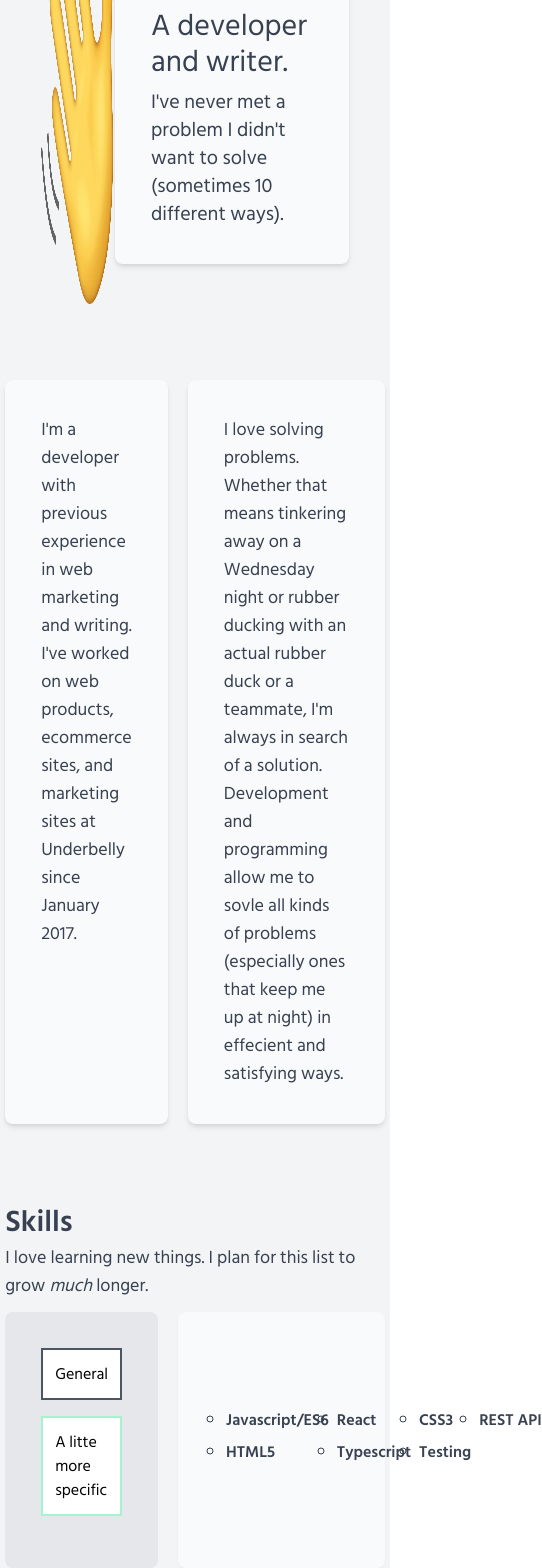
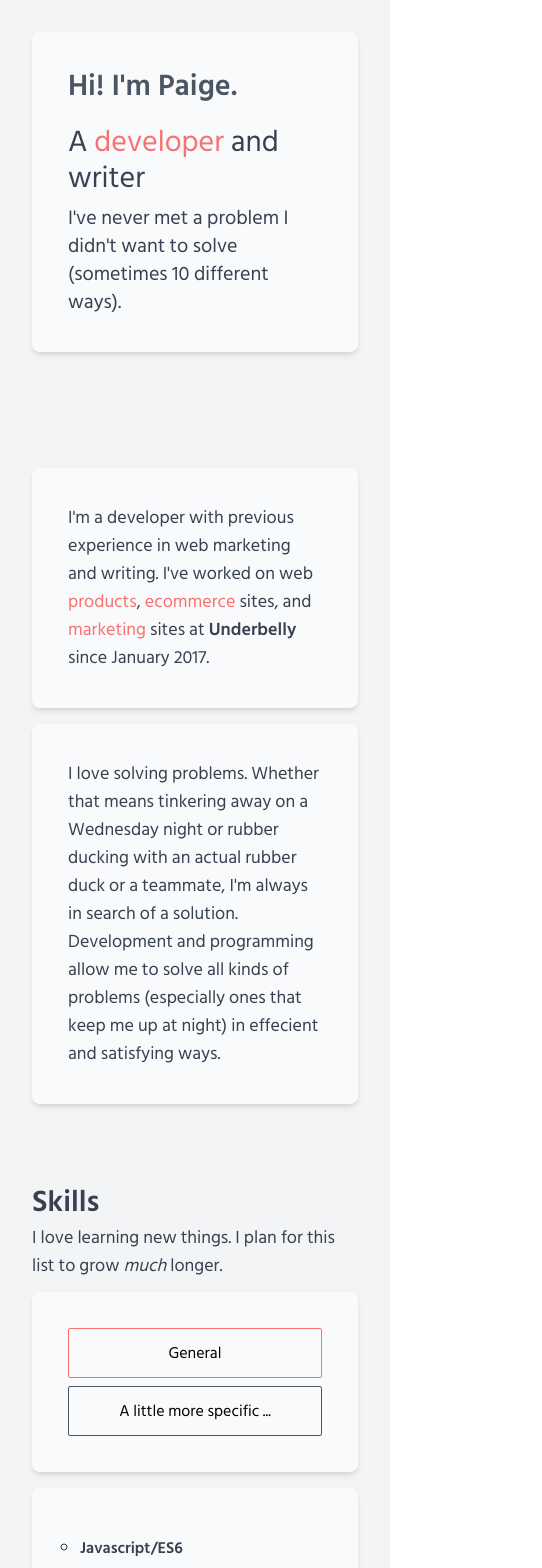
Before and after one commit to paigecwilley/paigecwilley.com, a Next.js app: page / in a window 390 px wide. Shown: the part 340-1908 px from the top of the page, 542 px wide, since content can reach past the window. Built offline with nearby package versions, Linux system fonts and the light colour scheme; what @tailwindcss/typography would draw is missing.

Commit message:
homepage mobile styles are better

```diff
--- a/pages/index.js
+++ b/pages/index.js
@@ -10,40 +10,50 @@ export default function Home() {
   return (
     <>
       <Head>
-        <title>Create Next App</title>
+        <title>Paige C. Willey - Developer</title>
         <link rel="icon" href="/favicon.ico" />
       </Head>
 
       <main className="flex flex-col justify-center items-center bg-gray-100 font-sans">
-        <div className="px-8 max-w-6xl">
-          <div className="px-9 py-9 my-10 flex justify-between">
-            <Image
-              src="/static/images/waving_hand_emoji.png"
-              width="300px"
-              height="300px"
-            />
+        <div className="px-8 max-w-6xl pt-20">
+          <div className="px-0 lg:px-9 py-9 my-10 flex flex-col lg:flex-row lg:justify-between">
+            <div className="w-44 h-44 lg:w-72 lg:h-72 relative animate-wave">
+              <Image src="/static/images/waving_hand_emoji.png" layout="fill" />
+            </div>
             <div className="max-w-md px-9 py-9 my-10 bg-gray-50 rounded-lg shadow-md text-gray-700">
               <h1 className="font-sans mb-5 text-3xl font-semibold text-gray-600">
                 Hi! I'm Paige.
               </h1>
-              <h3 className="mb-2 text-3xl">A developer and writer.</h3>
+              <h3 className="mb-2 text-3xl">
+                A <span className="text-red-400">developer</span> and writer
+              </h3>
               <h3>
                 I've never met a problem I didn't want to solve (sometimes 10
                 different ways).
               </h3>
             </div>
           </div>
-          <div className="my-10 flex text-gray-700 mb-4">
-            <p className=" p-9 max-w-2xl bg-gray-50 shadow-md rounded-lg mr-5">
+          <div className="my-10 flex flex-col lg:flex-row text-gray-700 mb-4">
+            <p className=" p-9 max-w-2xl bg-gray-50 shadow-md rounded-lg lg:mr-5 mb-4 lg:mb-0">
               I'm a developer with previous experience in web marketing and
-              writing. I've worked on web products, ecommerce sites, and
-              marketing sites at Underbelly since January 2017.
+              writing. I've worked on web{" "}
+              <span className="text-red-400">products</span>,{" "}
+              <span className="text-red-400">ecommerce</span> sites, and{" "}
+              <span className="text-red-400">marketing</span> sites at{" "}
+              <a
+                href="https://underbelly.is"
+                target="__blank"
+                className="font-semibold"
+              >
+                Underbelly
+              </a>{" "}
+              since January 2017.
             </p>
             <p className=" p-9 max-w-2xl  bg-gray-50 shadow-md rounded-lg text-lg">
               I love solving problems. Whether that means tinkering away on a
               Wednesday night or rubber ducking with an actual rubber duck or a
               teammate, I'm always in search of a solution. Development and
-              programming allow me to sovle all kinds of problems (especially
+              programming allow me to solve all kinds of problems (especially
               ones that keep me up at night) in effecient and satisfying ways.
             </p>
           </div>
@@ -53,10 +63,6 @@ export default function Home() {
           <div id="work">
             <HomeWork />
           </div>
-
-          {/* <div id="about">
-            <HomeAbout />
-          </div> */}
         </div>
       </main>
 
--- /dev/null
+++ b/src/components/Button/index.js
@@ -0,0 +1,16 @@
+import React from "react";
+
+const Button = ({ children, active, click }) => {
+  return (
+    <button
+      className={`p-3 mb-2 last:mb-0 rounded-sm  hover:bg-gray-200 bg-white-600  focus:outline-none focus:ring-1 focus:ring-red-400 active:ring-red-400 ${
+        active ? "border border-red-400 bg-white-600" : "border border-gray-600"
+      }`}
+      onClick={() => click()}
+    >
+      {children}
+    </button>
+  );
+};
+
+export default Button;
--- a/src/components/Footer/index.js
+++ b/src/components/Footer/index.js
@@ -1,13 +1,13 @@
 import React from "react";
 
 const footerLinks = [
-  { label: "Github", link: "" },
-  { label: "Twitter", link: "" },
-  { label: "LinkedIn", link: "" },
+  { label: "Github", link: "https://github.com/paigecwilley" },
+  { label: "Twitter", link: "https://twitter.com/paigecwilley" },
+  { label: "LinkedIn", link: "https://www.linkedin.com/in/paigecwilley" },
 ];
 
 const Footer = () => (
-  <footer className="bg-gray-200">
+  <footer className="bg-gray-200 px-8">
     <div
       className=" bg-gray-200 flex justify-between max-w-7xl py-9"
       style={{ margin: "0 auto" }}
@@ -18,7 +18,9 @@ const Footer = () => (
       <ul>
         {footerLinks.map((link) => (
           <li key={link.label} className="text-xl font-semibold">
-            <a href={link.link}>{link.label}</a>
+            <a href={link.link} target="__blank">
+              {link.label}
+            </a>
           </li>
         ))}
       </ul>
--- a/src/components/HomeSkills/SkillList.js
+++ b/src/components/HomeSkills/SkillList.js
@@ -3,11 +3,11 @@ import React from "react";
 const SkillList = ({ list }) => {
   return (
     <div className="w-full">
-      <ul className="flex flex-col flex-wrap max-h-20">
+      <ul className="flex flex-col flex-wrap lg:max-h-20">
         {list.map((skill) => (
           <li
             key={skill}
-            className="list-circle text-gray-700 mr-2 mb-2 font-semibold"
+            className="list-circle text-gray-700 mr-2 mb-2 last:mb-0 font-semibold"
           >
             <span className="text-gray-700">{skill}</span>
           </li>
--- a/src/components/HomeSkills/index.js
+++ b/src/components/HomeSkills/index.js
@@ -2,6 +2,7 @@ import React, { useState } from "react";
 import Head from "next/head";
 import Image from "next/image";
 import SkillList from "./SkillList";
+import Button from "../Button";
 
 const HomeSkills = () => {
   const [skillSet, setSkillSet] = useState("general");
@@ -37,28 +38,22 @@ const HomeSkills = () => {
           longer.
         </h4>
       </div>
-      <div className="flex">
-        <div className="mr-5  self-start text-left bg-gray-200 flex flex-col rounded-lg flex-2 p-9">
-          <button
-            className={`text-left p-3 mb-4 bg-white border-2 border-gray-500 rounded-md" +
-              ${
-                skillSet === "general" ? "border-gray-600" : "border-gray-500"
-              }`}
-            onClick={() => setSkillSet("general")}
+      <div className="flex flex-col lg:flex-row">
+        <div className="mb-4 lg:mb-0 lg:mr-5  lg:self-start text-left bg-gray-50 flex flex-col rounded-lg shadow-md lg:flex-2 p-9">
+          <Button
+            active={skillSet === "general"}
+            click={() => setSkillSet("general")}
           >
             General
-          </button>
-          <button
-            className={
-              "text-left p-3 mb-4 bg-white border-2 border-green-200 rounded-md" +
-              (skillSet !== "specific" ? "border-blue-200" : "border-green-200")
-            }
-            onClick={() => setSkillSet("specific")}
+          </Button>
+          <Button
+            active={skillSet === "specific"}
+            click={() => setSkillSet("specific")}
           >
-            A litte more specific
-          </button>
+            A little more specific ...
+          </Button>
         </div>
-        <div className="py-12 px-12 bg-gray-50 rounded-lg flex-1 flex items-center shadow-sm">
+        <div className="py-12 px-12 bg-gray-50 rounded-lg flex-1 flex items-center shadow-md">
           {skillSet === "general" ? (
             <SkillList list={generalSkills} />
           ) : (
--- a/src/components/HomeWork/index.js
+++ b/src/components/HomeWork/index.js
@@ -3,17 +3,17 @@ import Image from "next/image";
 
 const WorkList = [
   {
+    id: "NFJS",
     image: "/static/images/netflix_jobs_grid.png",
     headline: "Netflix Job Site",
     paragraph:
       "V2 of the Netflix Job site. Moved from a REST API to Graphql to query content from Contentful. Built the blog and refreshed designs including architecting the content model and displaying the multimedia grid (pictured).",
-    // paragraph:
-    //   "V2 of the Netflix Jobs site went from just finding jobs to learning what it's really like to work at Netflix.",
     stack: ["NextJS", "Contentful", "Apollo Graphql"],
     type: "Front-end",
   },
 
   {
+    id: "NFIT",
     image: "/static/images/vendor_survey_crop.png",
     headline: "Netflix Internal Product",
     paragraph:
@@ -24,7 +24,7 @@ const WorkList = [
 ];
 
 const WorkBlock = ({ image, headline, paragraph, type, stack }) => (
-  <div className="w-1/2 first:mr-5 text-gray-700">
+  <div className="lg:w-1/2 lg:first:mr-5 text-gray-700">
     <div
       className="rounded-md shadow-md relative w-full mb-4"
       style={{ height: 370 }}
@@ -35,7 +35,7 @@ const WorkBlock = ({ image, headline, paragraph, type, stack }) => (
       <h3 className="mb-3 text-gray-700 font-semibold">{headline}</h3>
       <p className="text-gray-700 max-w-sm">{paragraph}</p>
     </div>
-    <div className="inline-grid grid-cols-2 gap-5">
+    <div className="inline-grid grid-cols-2 gap-5 mb-8 lg:mb-0">
       <div>
         <p className="font-semibold">Type</p>
         <p>{type}</p>
@@ -44,7 +44,7 @@ const WorkBlock = ({ image, headline, paragraph, type, stack }) => (
         <p className="font-semibold">Stack</p>
         <ul>
           {stack.map((stackTech) => (
-            <li>{stackTech}</li>
+            <li key={stackTech}>{stackTech}</li>
           ))}
         </ul>
       </div>
@@ -56,13 +56,13 @@ const HomeWork = () => {
   return (
     <div className="my-20">
       <h2 className="font-sans font-semibold text-gray-700">Work</h2>
-      <h4 className="max-w-2xl mb-4 text-lg">
+      <h4 className="max-w-2xl mb-8 text-lg">
         Quite a bit of my work is hidden behind a VPN (super top secret) or is
         lost to the Wayback Machine thanks to fast-moving marketing initiatives
         or clients being acquired. So this is just a peek.
       </h4>
 
-      <div className="flex">
+      <div className="flex flex-col lg:flex-row">
         {WorkList.map((workItem) => (
           <WorkBlock {...workItem} key={workItem.headline} />
         ))}
--- a/src/components/Nav/index.js
+++ b/src/components/Nav/index.js
@@ -8,7 +8,7 @@ const linksList = [
 
 const Nav = () => {
   return (
-    <nav className="bg-gray-200 py-9 ">
+    <nav className="bg-gray-200 py-9 px-8 fixed w-full z-10 shadow-sm">
       <div
         className="max-w-7xl flex justify-between"
         style={{ margin: "0 auto" }}
@@ -19,10 +19,7 @@ const Nav = () => {
 
         <ul className="flex justify-end">
           {linksList.map((link) => (
-            <li
-              key={link.link}
-              className="inline text-xl font-semibold first:mr-4"
-            >
+            <li key={link.link} className="inline text-xl font-semibold">
               <Link href={link.link}>{link.label}</Link>
             </li>
           ))}
--- a/tailwind.config.js
+++ b/tailwind.config.js
@@ -5,7 +5,6 @@ module.exports = {
   darkMode: false, // or 'media' or 'class'
   theme: {
     fontFamily: {
-      // sans: ["NunitoSans", ...defaultTheme.fontFamily.sans],
       sans: ["HindSiliguri", ...defaultTheme.fontFamily.sans],
     },
     extend: {
@@ -14,13 +13,24 @@ module.exports = {
       },
       fontFamily: {
         sans: ["HindSiliguri", ...defaultTheme.fontFamily.sans],
-        // sans: ["NunitoSans", ...defaultTheme.fontFamily.sans],
+      },
+      keyframes: {
+        wave: {
+          "0%, 100%": { transform: "rotate(0deg)" },
+          "25%": { transform: "rotate(-5deg)" },
+          "50%": { transform: "rotate(10deg)" },
+          "75%": { transform: "rotate(-5deg)" },
+        },
+      },
+      animation: {
+        wave: "wave 1s ease-in-out 250ms 3",
       },
     },
   },
   variants: {
     extend: {
-      margin: ["first"],
+      margin: ["first", "last"],
+      outline: ["focus", "hover", "active"],
     },
   },
   plugins: [require("@tailwindcss/typography")],
```
